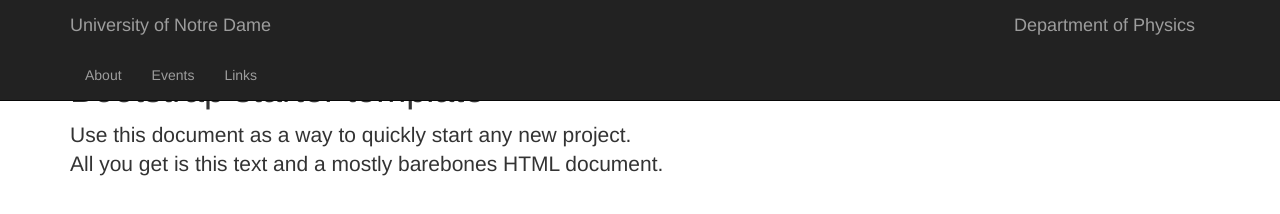
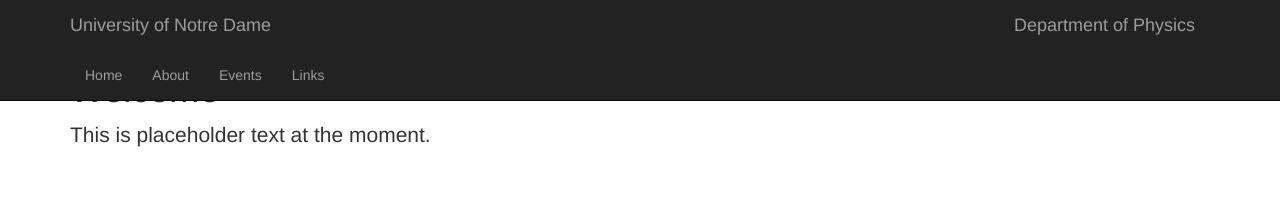
Before and after one commit to Murrrph/SPS-Website, a plain HTML site: page index.html in a window 1280 px wide. Drawn offline with nearby package versions, Linux system fonts and the light colour scheme.

Commit message:
Added correct paths for navbar hrefs

```diff
--- a/index.html
+++ b/index.html
@@ -44,9 +44,10 @@
 
       <div class="container">
           <ul class="nav navbar-nav">
-            <li><a href="/About/">About</a></li>
-            <li><a href="/Events/">Events</a></li>
-            <li><a href="/Links/">Links</a></li>
+            <li id="home"><a href="#home">Home</a></li>
+            <li><a href="./About/about.html">About</a></li>
+            <li><a href="./Events/events.html">Events</a></li>
+            <li><a href="./Links/links.html">Links</a></li>
           </ul>
         </div>
     </nav>
@@ -54,8 +55,8 @@
     <div class="container">
 
       <div>
-        <h1>Bootstrap starter template</h1>
-        <p class="lead">Use this document as a way to quickly start any new project.<br> All you get is this text and a mostly barebones HTML document.</p>
+        <h1>Welcome</h1>
+        <p class="lead">This is placeholder text at the moment.</p>
       </div>
 
     </div><!-- /.container -->
@@ -70,4 +71,7 @@
     <!-- IE10 viewport hack for Surface/desktop Windows 8 bug -->
     <script src="Dependencies/docs/assets/js/ie10-viewport-bug-workaround.js"></script>
   </body>
+
+  <!--Homepage-->
+
 </html>
```
